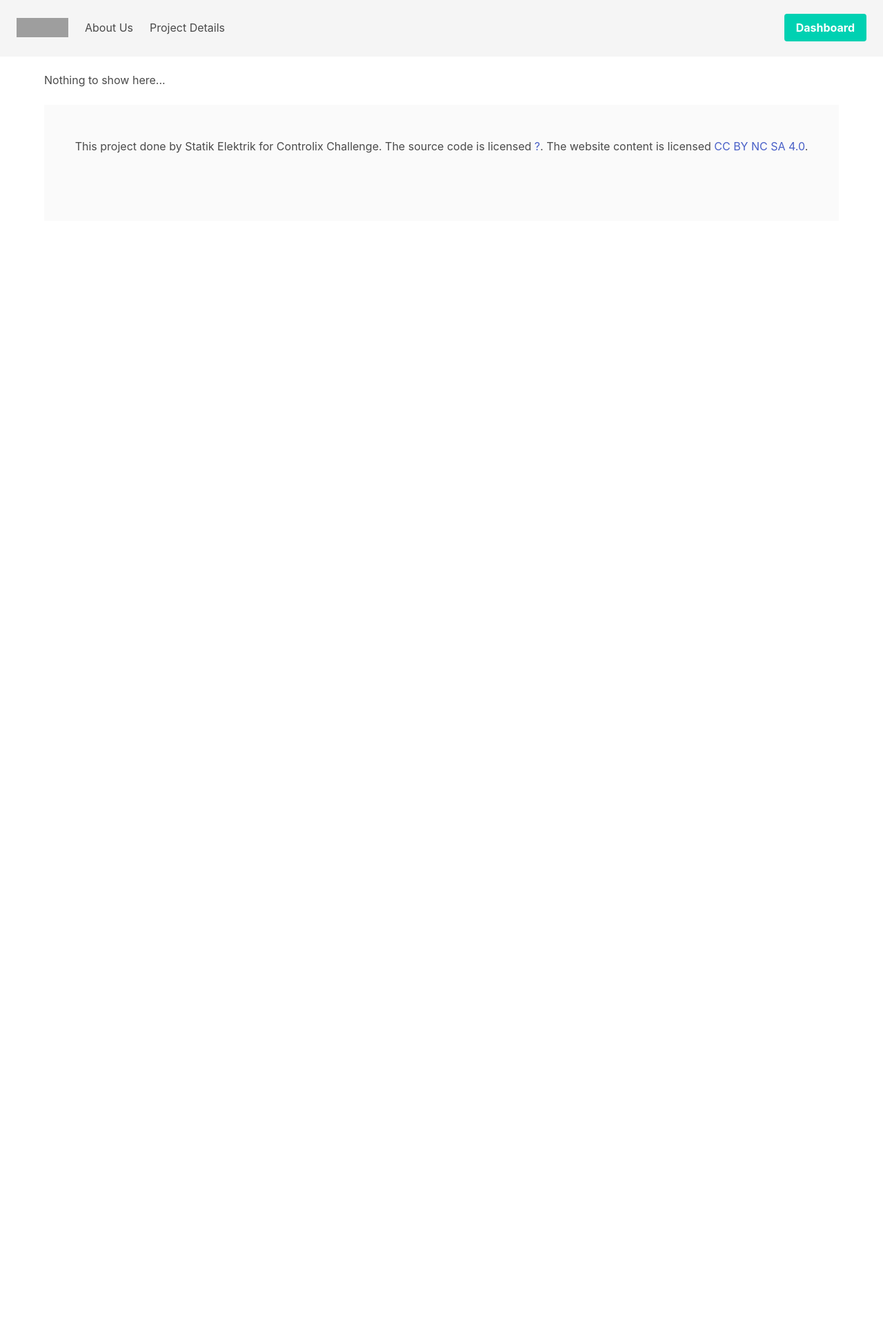
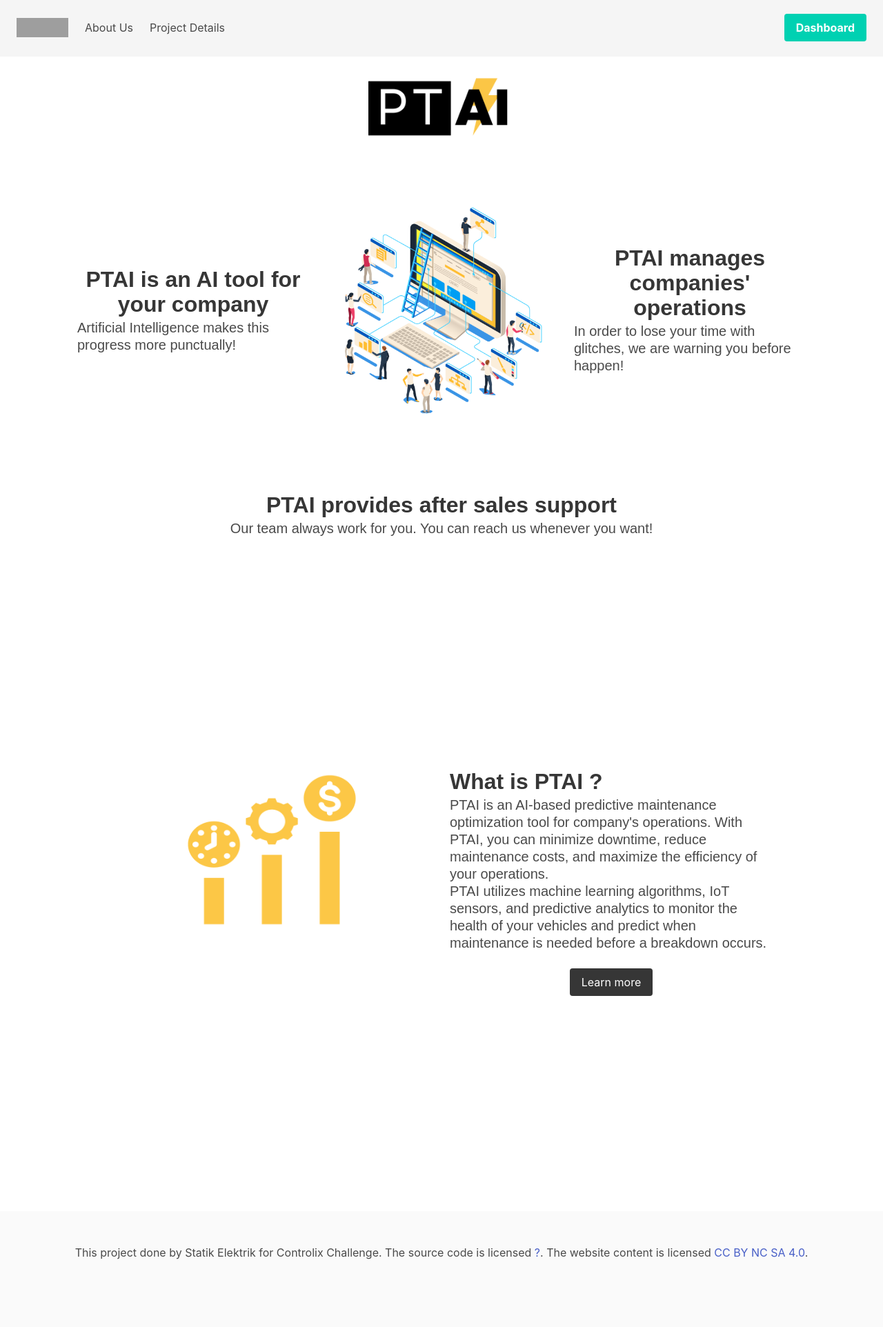
Before and after one commit to StatikElektrik/web-server, a Flask app: page / in a window 1280 px wide. Shown: the whole page at 69% size. Before the commit the page ends 222 px from the top, so only its background shows below. Run offline with Flask 3, Linux system fonts and the light colour scheme; parts of the project's set-up code (start-up, migrations or seed data) failed here and were passed over; some libraries are stand-ins or nearby versions; some web fonts are replaced; grey boxes are pictures that could not be loaded.

Commit message:
Index page added.

```diff
--- a/server/templates/index.html
+++ b/server/templates/index.html
@@ -1,9 +1,66 @@
 {% extends 'partials/base.html' %}
 
 {% block content %}
-<div class="columns">
-    <div class="column">
-        Nothing to show here...
+<div class="container is-max-widescreen">
+    <div class="columns is-centered">
+        <div class="column is-one-fifth">
+            <figure class="image is-2by1">
+                <img width="500" height="250" src="./static/images/ptai_logo.png" ></img>
+              </figure>
+        </div>
     </div>
 
+<section class="section is-small">
+    <div class="columns is-vcentered ">
+        <div class="column is-one-third">
+            <h1 class="title has-text-centered has-text-justify">PTAI is an AI tool for your company</h1>
+            <p class="subtitle ">Artificial Intelligence makes this progress more punctually!</p>
+        </div>
+        <div class="column" >
+            <img src="./static/images/index.png">
+            </div>
+        <div class="column">
+            <h1 class="title has-text-centered has-text-justify">PTAI manages companies' operations</h1>
+            <p class="subtitle ">In order to lose your time with glitches, we are warning you before happen!</p>
+        </div>
+      </div>
+</section>
+
+<section class="section is-small">
+    <div class="columns is-centered has-text-centered has-text-justify">
+        <div class="column">
+            <h1 class="title ">PTAI provides after sales support </h1>
+            <p class="subtitle ">Our team always work for you. You can reach us whenever you want!</p>
+        </div>
+
+    </div>
+  </section>
+</div>
+
+
+<div class="container is-max-widescreen">
+
+    <section class="section is-large">
+        <div class="columns">
+            <div class="column is-one-half">
+                <figure class="image is-2by1">
+                    <img width="500" height="250" src="./static/images/in_graph.png" ></img>
+                  </figure>
+            </div>
+            <div class="column is-one-half">
+                  <h1 class="title">What is PTAI ?</h1>
+                  <p class="subtitle">PTAI is an AI-based predictive maintenance optimization tool for company's operations.
+                    With PTAI, you can minimize downtime, reduce maintenance costs, and maximize the efficiency of your operations.<br>
+                    PTAI utilizes machine learning algorithms, IoT sensors, and predictive analytics to monitor the health of your vehicles and
+                    predict when maintenance is needed before a breakdown occurs.</p>
+                    <div class="buttons is-centered">
+                        <a class="button is-dark" href="{{ url_for('PageRoutes.project_details')}}">Learn more</a>
+                    </div>
+
+            </div>
+        </div>
+    </section>
+
+</div>
+
 {% endblock %}
```
